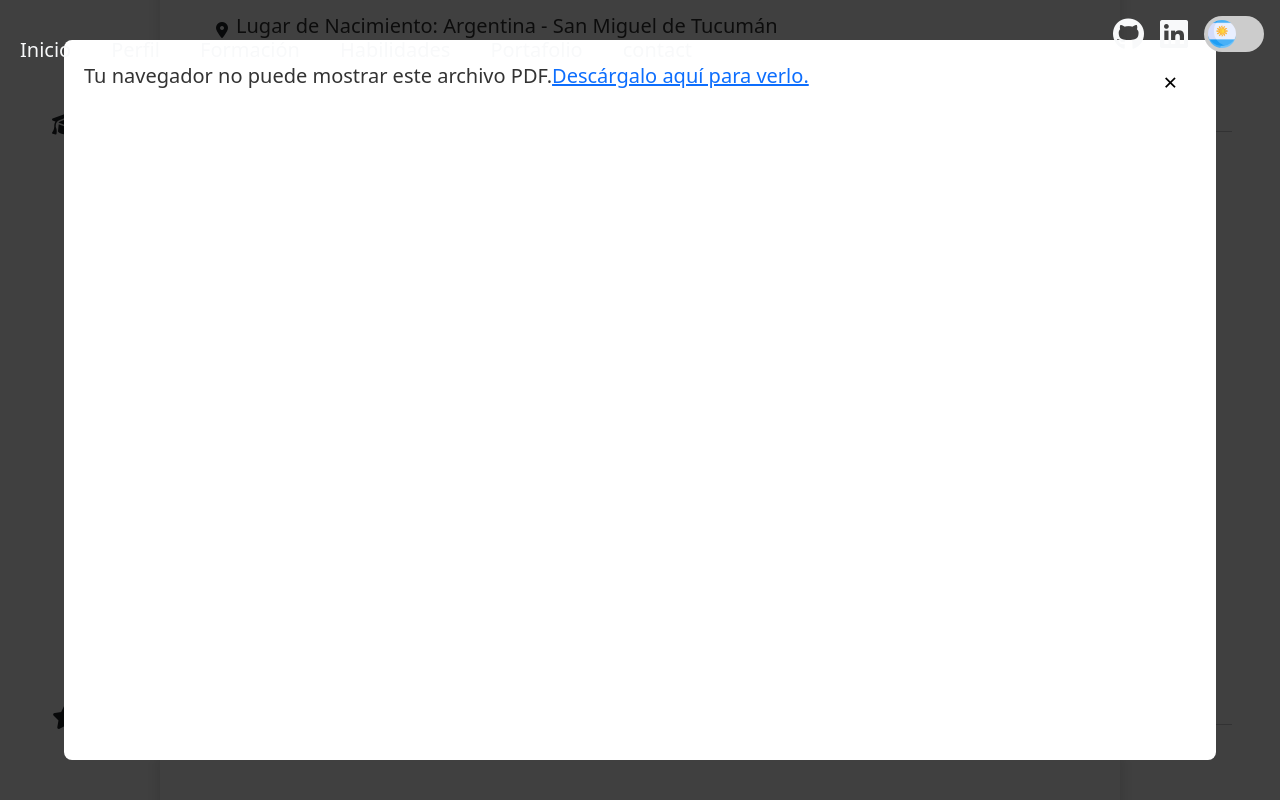
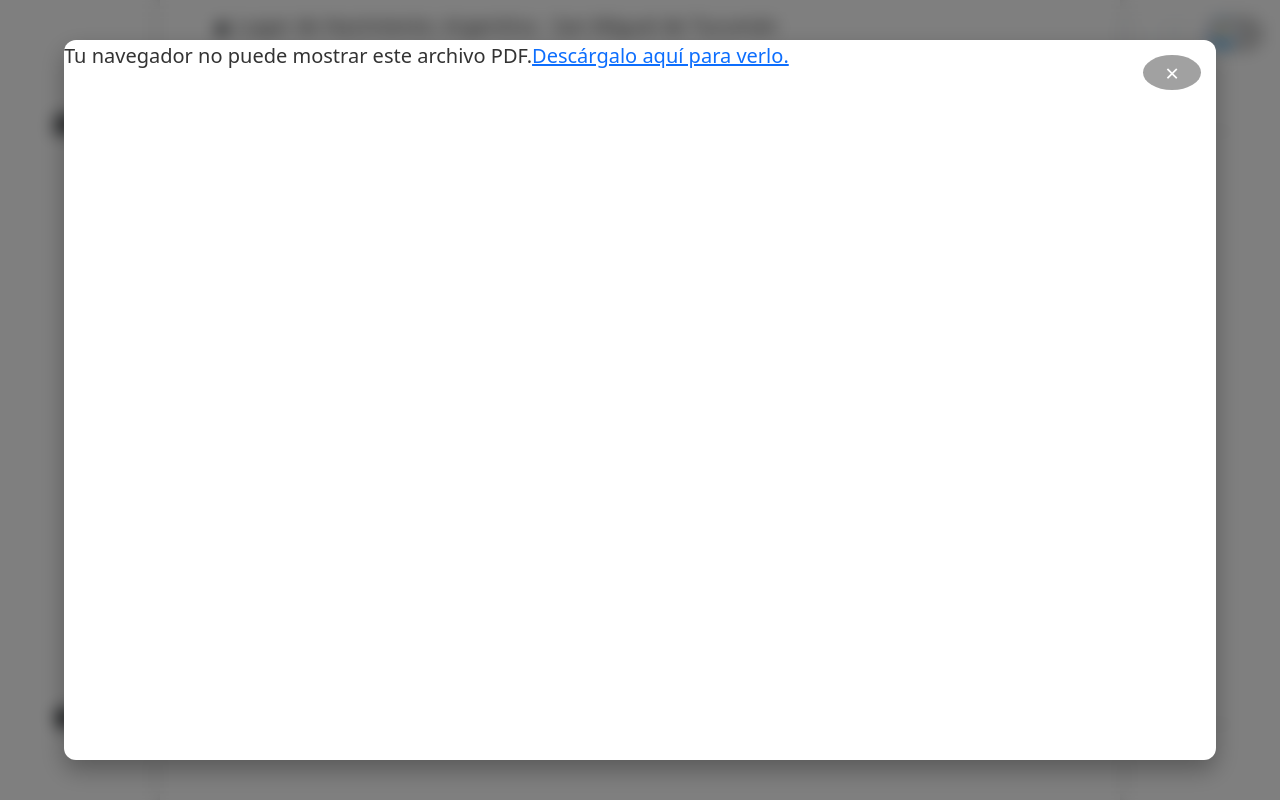
Before and after one commit to Eliseo-Baroni-97/personalpage, a React (Vite) app: page / in a window 1280 px wide. Both pictures are taken after a click on the element 625 px from the left and 1660 px from the top of the page. Shown: the part 1260-2060 px from the top of the page. Built offline with nearby package versions, Linux system fonts and the light colour scheme.

Commit message:
style: Improve modal presentation with blur and z-index

```diff
--- a/src/components/Modal.css
+++ b/src/components/Modal.css
@@ -1,38 +1,67 @@
+/* El fondo que cubre toda la pantalla */
 .modal-overlay {
   position: fixed;
   top: 0;
   left: 0;
   right: 0;
   bottom: 0;
-  background-color: rgba(0, 0, 0, 0.75);
+  /* Color de fondo oscuro y semitransparente */
+  background-color: rgba(0, 0, 0, 0.5);
   display: flex;
   justify-content: center;
   align-items: center;
-  z-index: 1000;
+  /* Z-index muy alto para asegurar que esté por encima de todo, incluida la navbar */
+  z-index: 9999;
+  /* El efecto de desenfoque para el contenido que está detrás */
+  backdrop-filter: blur(8px);
+  -webkit-backdrop-filter: blur(8px); /* Para compatibilidad con Safari */
 }
 
+/* El contenedor del contenido del modal (el certificado) */
 .modal-content {
   position: relative;
   background: white;
-  padding: 20px;
-  border-radius: 8px;
+  padding: 0; /* Quitamos el padding para que el contenido ocupe todo el espacio */
+  border-radius: 12px; /* Bordes un poco más redondeados */
   width: 90%;
   height: 90%;
   max-width: 1200px;
+  /* Sombra para que el modal "flote" sobre el fondo */
+  box-shadow: 0 10px 25px rgba(0, 0, 0, 0.3);
+  /* Asegura que el contenido (el PDF) no se salga de los bordes redondeados */
+  overflow: hidden;
 }
 
+/* El botón para cerrar el modal */
 .modal-close {
   position: absolute;
-  top: 10px;
-  right: 10px;
-  background: none;
+  top: 15px;
+  right: 15px;
+  background: rgba(20, 20, 20, 0.4); /* Fondo semitransparente */
+  color: white; /* La "X" en blanco */
+  border-radius: 50%; /* Botón circular */
+  width: 35px;
+  height: 35px;
+  display: flex;
+  align-items: center;
+  justify-content: center;
   border: none;
   font-size: 1.5rem;
+  line-height: 1;
   cursor: pointer;
+  /* Z-index para asegurar que esté por encima del contenido del modal */
+  z-index: 10;
+  transition: background-color 0.2s ease;
 }
 
+.modal-close:hover {
+  background-color: rgba(0, 0, 0, 0.7); /* Se oscurece al pasar el mouse */
+}
+
+/* El iframe o el object que contiene el documento */
 .modal-iframe {
   width: 100%;
   height: 100%;
   border: none;
+  display: block; /* Asegura que ocupe el espacio correctamente */
 }
```
